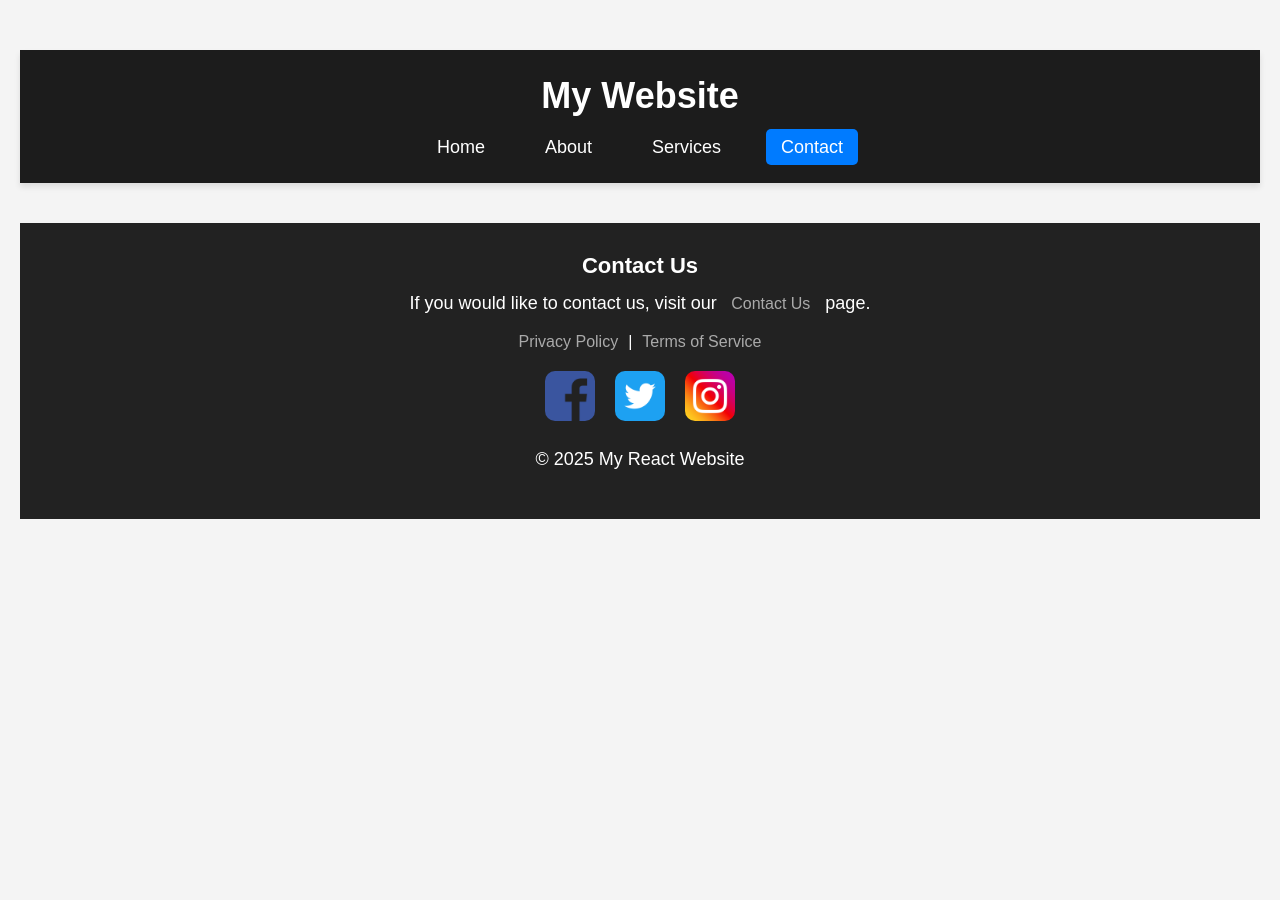
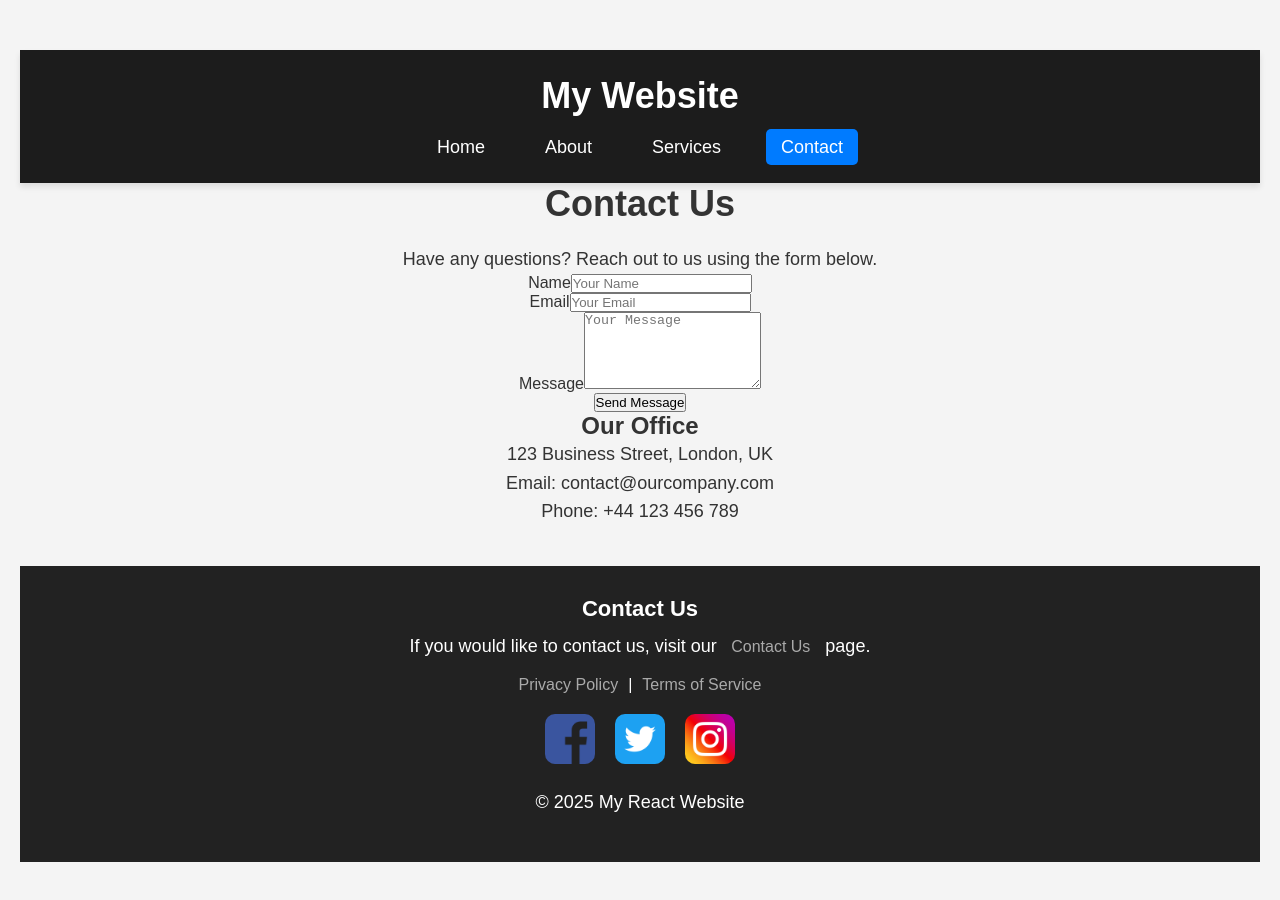
Before and after one commit to EsatGokcen/StMarys_CS7005, a React (Vite) app in the folder week6+week7/vite-project/: page /contact in a window 1280 px wide. Shown: the top 900 px of the page. Before the commit the page ends 800 px from the top, so only its background shows below. Built offline with nearby package versions, Linux system fonts and the light colour scheme.

Commit message:
added html to contact page of vite project

```diff
--- a/week6+week7/vite-project/src/Contact.jsx
+++ b/week6+week7/vite-project/src/Contact.jsx
@@ -1,13 +1,47 @@
-import Header from './components/Header'
-import Footer from './components/Footer'
+import Header from './components/Header';
+import Footer from './components/Footer';
 
 function Contact() {
     return (
-        <div className='page'>
+        <div className="page">
             <Header />
+
+            <main className="contact-content">
+                <section className="contact-section">
+                    <h1>Contact Us</h1>
+                    <p>Have any questions? Reach out to us using the form below.</p>
+
+                    <form className="contact-form">
+                        <div className="form-group">
+                            <label htmlFor="name">Name</label>
+                            <input type="text" id="name" placeholder="Your Name" required />
+                        </div>
+
+                        <div className="form-group">
+                            <label htmlFor="email">Email</label>
+                            <input type="email" id="email" placeholder="Your Email" required />
+                        </div>
+
+                        <div className="form-group">
+                            <label htmlFor="message">Message</label>
+                            <textarea id="message" rows="5" placeholder="Your Message" required></textarea>
+                        </div>
+
+                        <button type="submit" className="submit-button">Send Message</button>
+                    </form>
+
+                    <div className="contact-info">
+                        <h2>Our Office</h2>
+                        <p>123 Business Street, London, UK</p>
+                        <p>Email: contact@ourcompany.com</p>
+                        <p>Phone: +44 123 456 789</p>
+                    </div>
+                </section>
+            </main>
+
             <Footer />
         </div>
-    )
+    );
 }
 
-export default Contact
+export default Contact;
```
